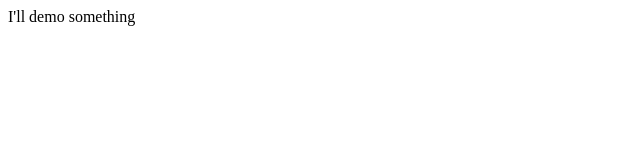
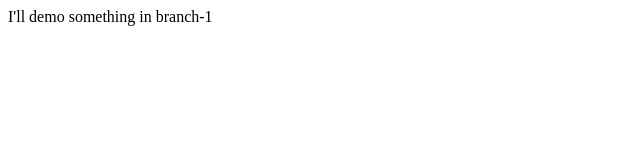
Before and after one commit to robin-singh-bca/demo, a plain HTML site: page index.html in a window 1280 px wide. Shown: the full height of the page, 0-640 px from the left. Drawn offline with Linux system fonts and the light colour scheme.

Commit message:
added something in branch-1

```diff
--- a/index.html
+++ b/index.html
@@ -1,6 +1,6 @@
 <html>
 <title>Demo</title>
 <body>
-I'll demo something
+I'll demo something in branch-1
 </body>
 </html>
```
